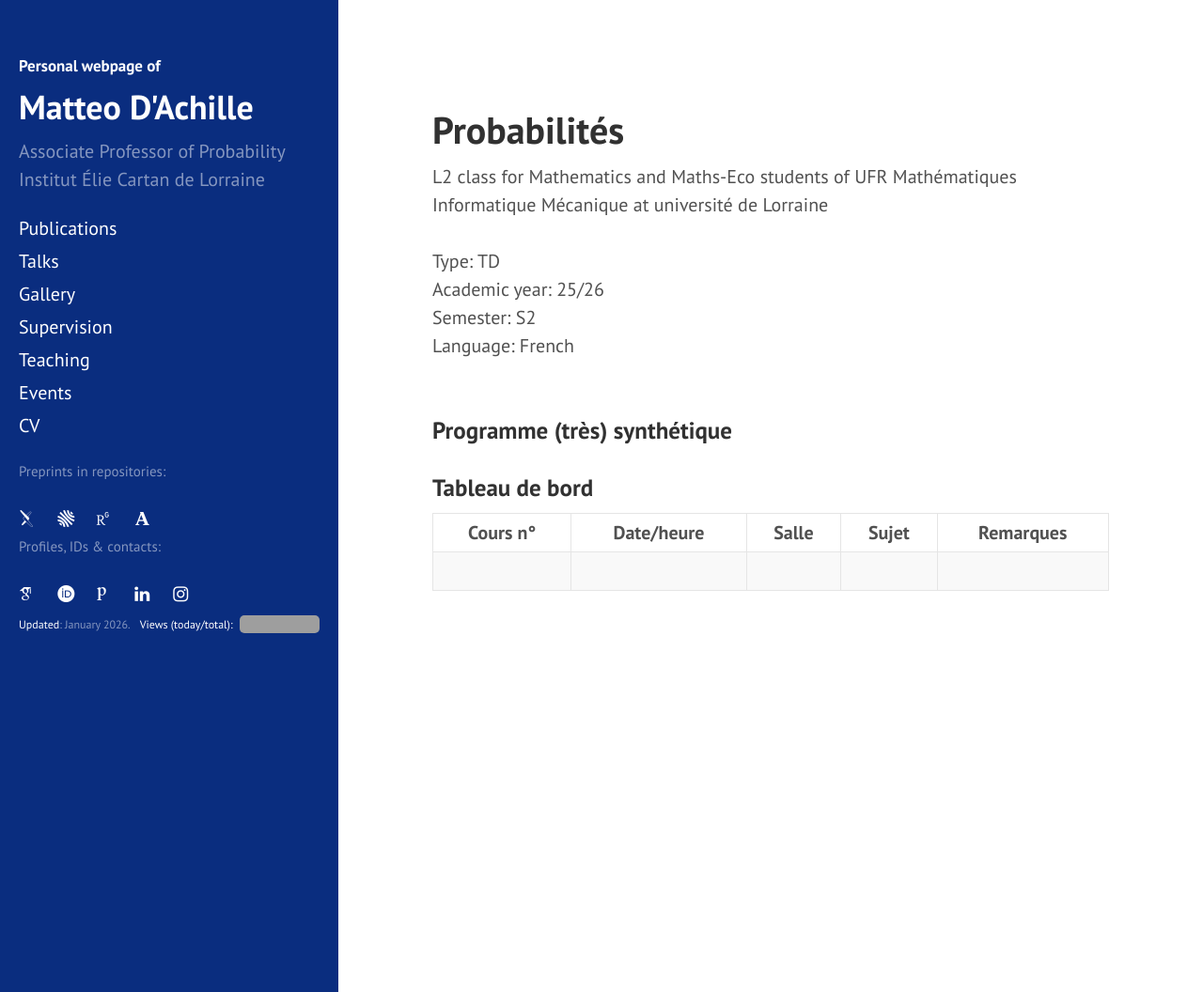
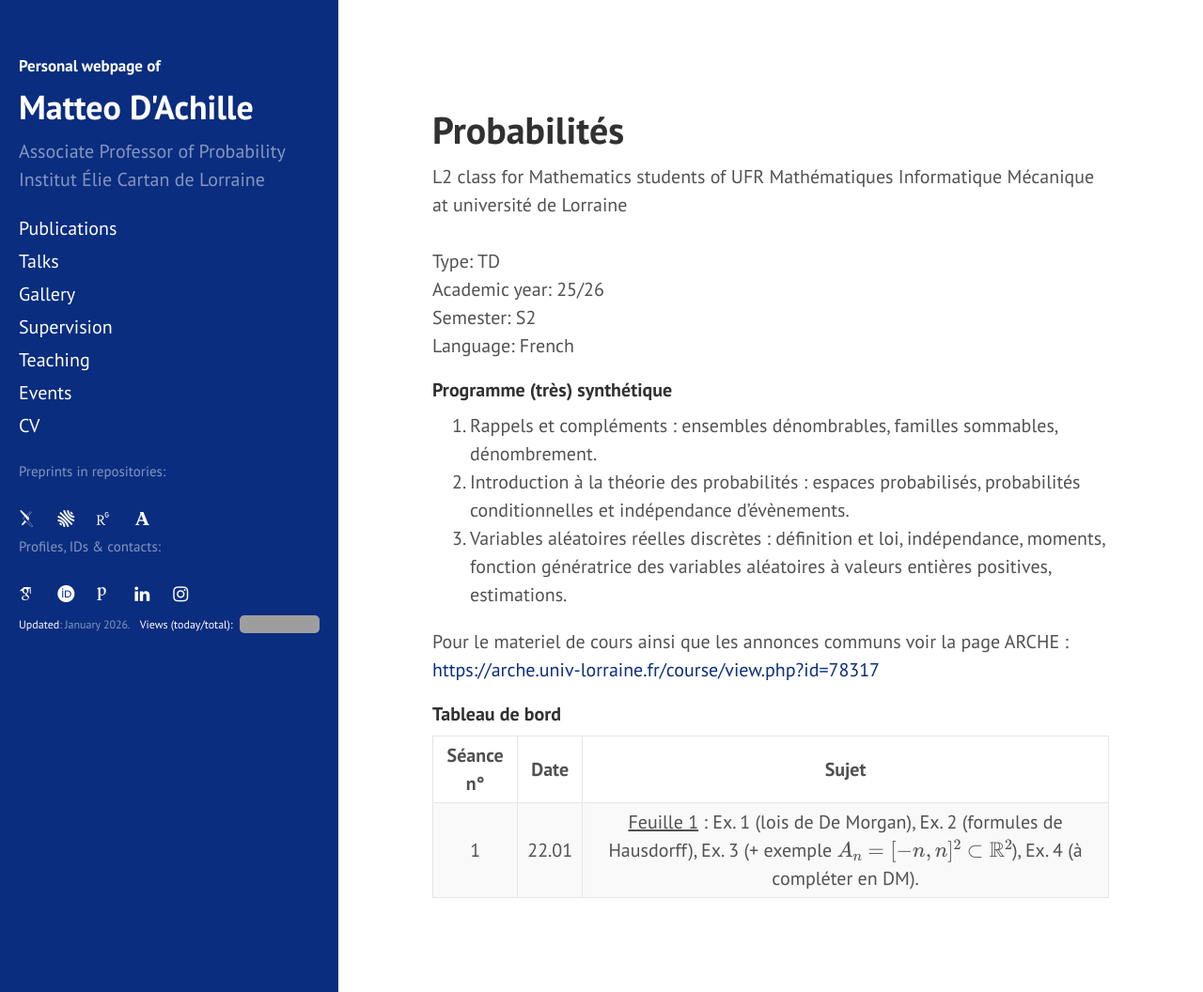
Before and after one commit to matteodachille/matteodachille.github.io, a Jekyll site: the page built from _courses/Proba2026.md, in a window 1280 px wide and 1056 px high. Shown: the whole window at 94% size. Built offline with Jekyll 4.4.1, drawn with Linux system fonts in a browser that asks for light colours; nearby versions of some CDN libraries; some web fonts are replaced; grey boxes are pictures that could not be loaded.

Commit message:
Updated Proba L2 class

```diff
--- a/_courses/Proba2026.md
+++ b/_courses/Proba2026.md
@@ -8,45 +8,26 @@ lang: French
 role: TD
 nostudents:
 level: L2
-studtype: Mathematics and Maths-Eco students of UFR Mathématiques Informatique Mécanique
+studtype: Mathematics students of UFR Mathématiques Informatique Mécanique
 etab: université de Lorraine
 classnumber: 10
 #groupnumber : 1
 ---
 
-<br/>
-<!--
-<a style="color: red; font-weight: bold;">News</a> : [Notes de l'interro du 15/10/2025 et du partiel du 15/11/2025](/downloads/Notes-Analyse1-L1Math25_26.pdf){:target="_blank"} <br/>
--->
+#### Programme (très) synthétique
 
-<!--
-#### Consultation des copies du partiel du 15.11.2025
 
-Uniquement sur rendez-vous, s'inscrire via le bouton vert en bas à droite.
+1. Rappels et compléments : ensembles dénombrables, familles sommables, dénombrement.
+2. Introduction à la théorie des probabilités : espaces probabilisés, probabilités conditionnelles et indépendance d'évènements.
+3. Variables aléatoires réelles discrètes : définition et loi, indépendance, moments, fonction génératrice des variables aléatoires à valeurs entières positives, estimations.
 
-<!-- Calendly badge widget begin
-<link href="https://assets.calendly.com/assets/external/widget.css" rel="stylesheet">
-<script src="https://assets.calendly.com/assets/external/widget.js" type="text/javascript" async></script>
-<script type="text/javascript">window.onload = function() { Calendly.initBadgeWidget({ url: 'https://calendly.com/matteopdachille/consultation-des-copies-partiel-15-11-2025', text: 'Consultation des copies du partiel | 2.12.2025 - réservation', color: '#008000', textColor: '#ffffff', branding: false}); }</script>
-<!-- Calendly badge widget end
--->
-<!--
-<br/>
-Pour le materiel de cours ainsi que les annonces communs voir : <br/> [#](https://arche.univ-lorraine.fr/course/view.php?id=81800){:target="_blank"}
 
--->
-### Programme (très) synthétique
-<!--
-1. Vocabulaire élémentaire pour l’étude de fonctions réelles de variable réelle
-2. Applications usuelles
-3. Primitives usuelles
-4. Equations différentielles linéaires
--->
+Pour le materiel de cours ainsi que les annonces communs voir la page ARCHE : <br/> [https://arche.univ-lorraine.fr/course/view.php?id=78317](https://arche.univ-lorraine.fr/course/view.php?id=78317){:target="_blank"}
 
 
 
-### Tableau de bord
+#### Tableau de bord
 
-| Cours n&deg; | Date/heure | Salle | Sujet | Remarques |
-|:---: | :---: | :---: | ------- | ------- |
-|  | | | | |
+| Séance n&deg; | Date | Sujet |
+|:-: | :---: | :---: |
+| 1 | 22.01 | <u>Feuille 1</u> : Ex. 1 (lois de De Morgan), Ex. 2 (formules de Hausdorff), Ex. 3 (+ exemple \\(A_n = [-n,n]^2 \subset \mathbb{R}^2 \\)), Ex. 4  (à compléter en DM).  |
```
